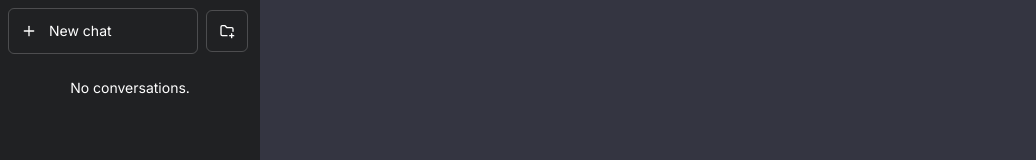
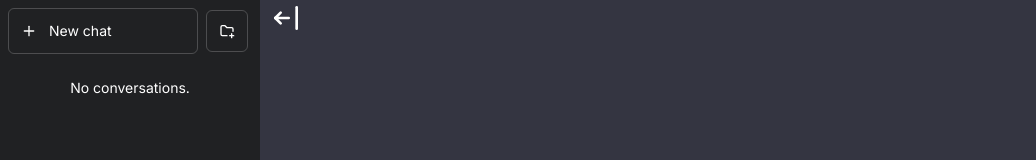
Before and after one commit to Erics-Bai/Chatbot-UI, a Next.js app: page / in a window 1280 px wide. Shown: the top 160 px of the page, without its empty margins (0-1036 px from the left). Built offline with nearby package versions, Linux system fonts and the light colour scheme.

Commit message:
fix sidebar arrow showing

```diff
--- a/pages/index.tsx
+++ b/pages/index.tsx
@@ -477,7 +477,7 @@ export default function Home() {
             />
           </div>
 
-          <article className="flex h-full w-full pt-[48px] sm:pt-0">
+          <div className="flex h-full w-full pt-[48px] sm:pt-0">
             {showSidebar ? (
               <div>
                 <Sidebar
@@ -503,15 +503,18 @@ export default function Home() {
                 />
 
                 <IconArrowBarLeft
-                  className="z-50 fixed top-5 left-[270px] sm:top-1 sm:left-4 sm:text-neutral-700 dark:text-white cursor-pointer hover:text-gray-400 dark:hover:text-gray-300 h-7 w-7 sm:h-8 sm:w-8 sm:hidden"
+                  className="z-50 fixed top-5 left-[270px] sm:top-0.5 sm:left-[270px] sm:text-neutral-700 dark:text-white cursor-pointer hover:text-gray-400 dark:hover:text-gray-300 h-7 w-7 sm:h-8 sm:w-8"
                   onClick={() => setShowSidebar(!showSidebar)}
                 />
-                {/* Sidebar Background for closing on click outside of it. */}
-                <div onClick={() => setShowSidebar(!showSidebar)} className="sm:hidden bg-black opacity-70 z-10 absolute top-0 left-0 h-full w-full"></div>
+
+                <div
+                  onClick={() => setShowSidebar(!showSidebar)}
+                  className="sm:hidden bg-black opacity-70 z-10 absolute top-0 left-0 h-full w-full"
+                ></div>
               </div>
             ) : (
               <IconArrowBarRight
-                className="fixed text-white z-50 top-2.5 left-4 sm:top-1.5 sm:left-4 sm:text-neutral-700 dark:text-white cursor-pointer hover:text-gray-400 dark:hover:text-gray-300 h-7 w-7 sm:h-8 sm:w-8"
+                className="fixed text-white z-50 top-2.5 left-4 sm:top-0.5 sm:left-4 sm:text-neutral-700 dark:text-white cursor-pointer hover:text-gray-400 dark:hover:text-gray-300 h-7 w-7 sm:h-8 sm:w-8"
                 onClick={() => setShowSidebar(!showSidebar)}
               />
             )}
@@ -534,7 +537,7 @@ export default function Home() {
               onRegenerate={handleRegenerate}
               stopConversationRef={stopConversationRef}
             />
-          </article>
+          </div>
         </main>
       )}
     </>
```
